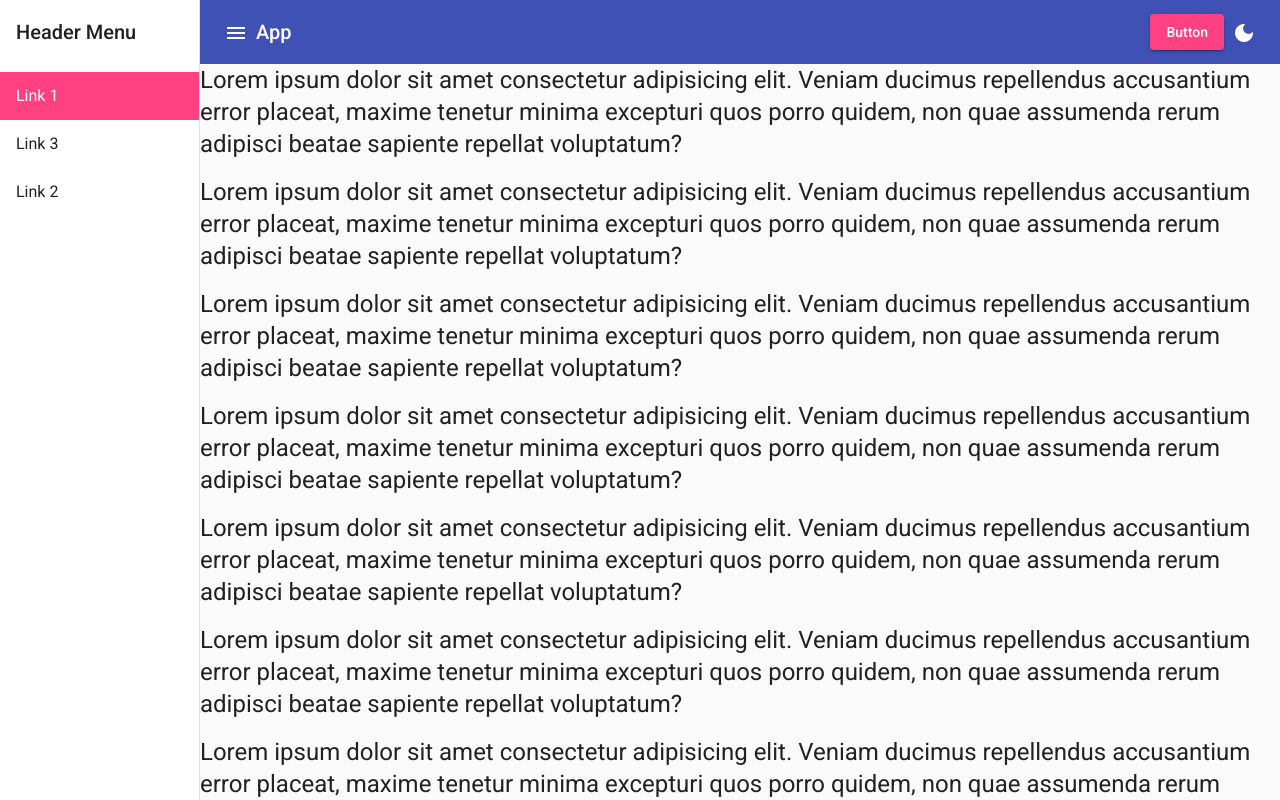
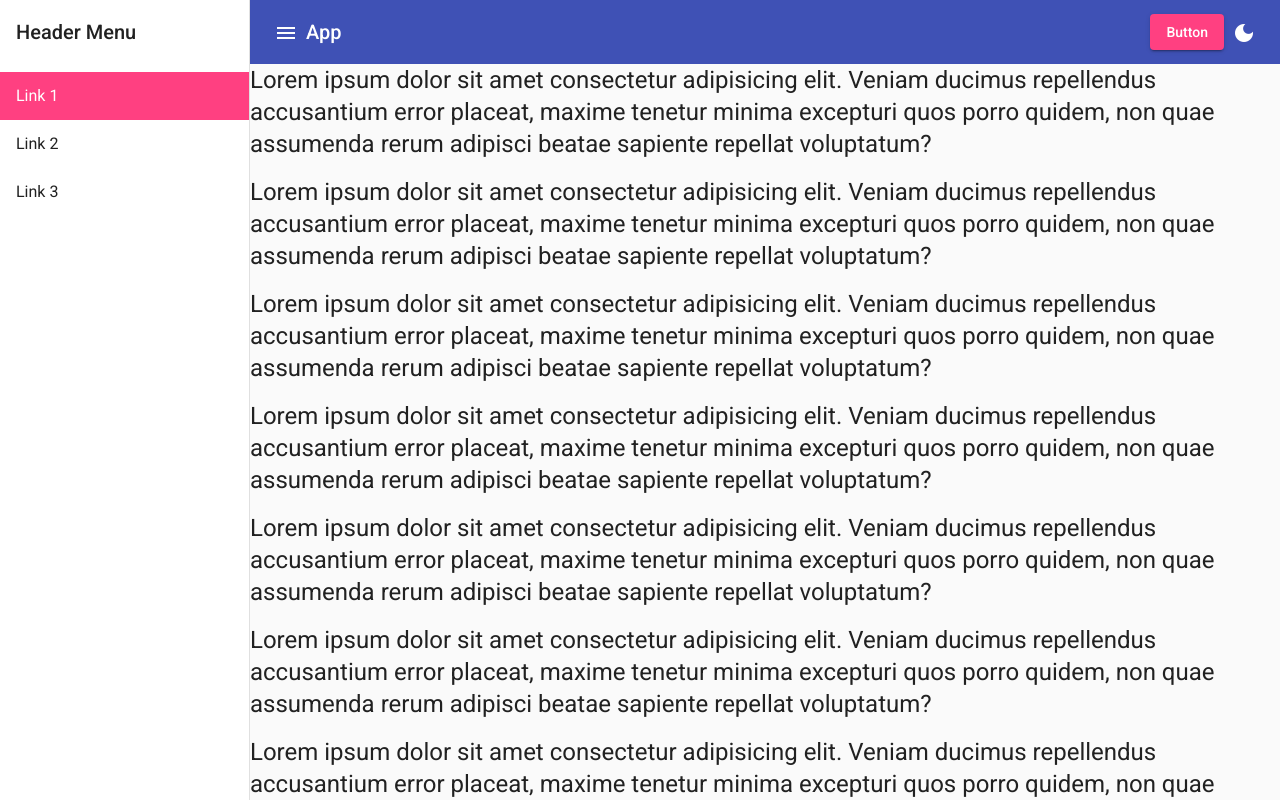
Before and after one commit to lightzane/template-angular-navigation, an Angular app: page / in a window 1280 px wide. Built offline with nearby package versions, Linux system fonts and the light colour scheme.

Commit message:
adjust sidenav width

```diff
--- a/src/app/app.component.html
+++ b/src/app/app.component.html
@@ -4,9 +4,9 @@
     <mat-sidenav #drawer fixedInViewport [mode]="(isHandset$ | async) ? 'over' : 'side'" [opened]="(isHandset$ | async) === false">
         <mat-toolbar>Header Menu</mat-toolbar>
         <mat-nav-list>
-            <a mat-list-item href="" class="active">Link 1</a>
-            <a mat-list-item href="">Link 3</a>
-            <a mat-list-item href="">Link 2</a>
+            <a mat-list-item class="active">Link 1</a>
+            <a mat-list-item>Link 2</a>
+            <a mat-list-item>Link 3</a>
         </mat-nav-list>
     </mat-sidenav>
     <!-- mat-sidenav-content -->
--- a/src/app/app.component.scss
+++ b/src/app/app.component.scss
@@ -3,7 +3,7 @@
 }
 
 .mat-sidenav {
-    width: 200px;
+    width: 250px;
 }
 
 .mat-sidenav .mat-toolbar {
```
Also changed, not shown: 2 other files (tests, documents, lock files or other folders).
